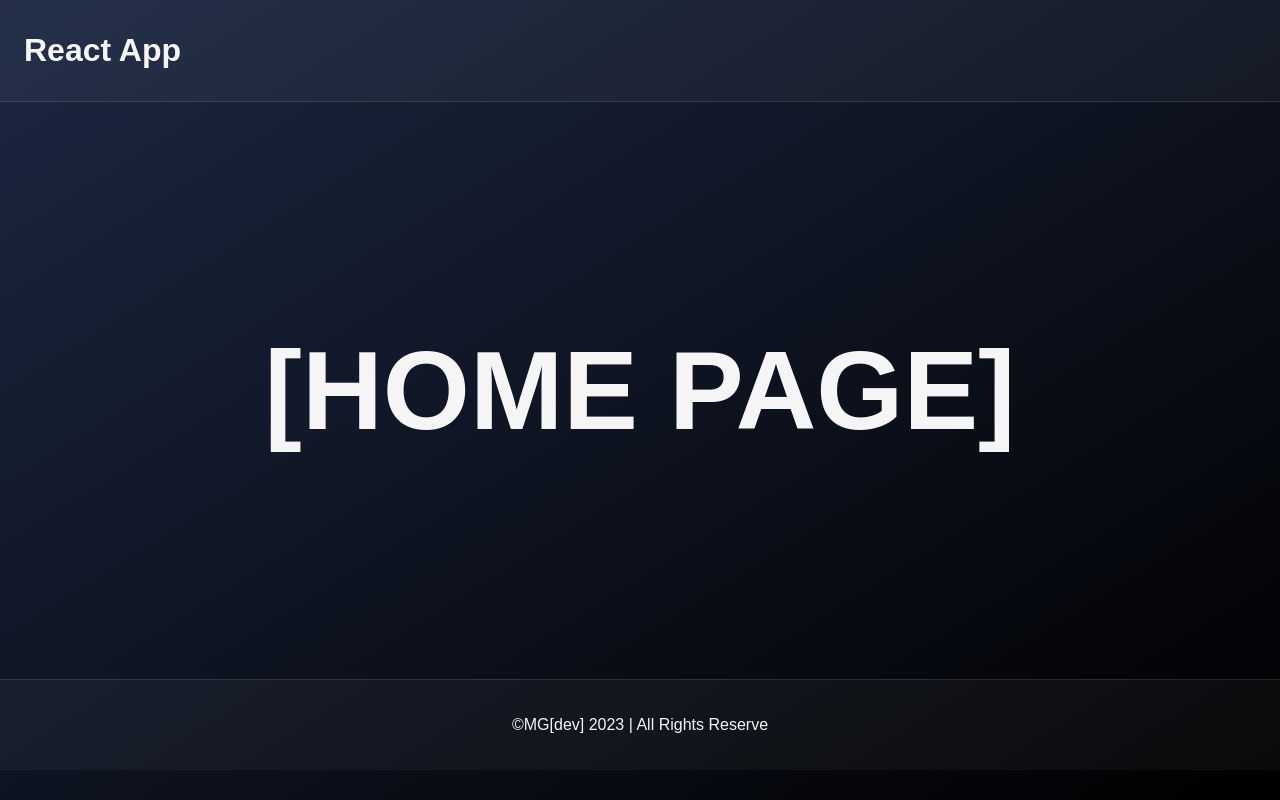
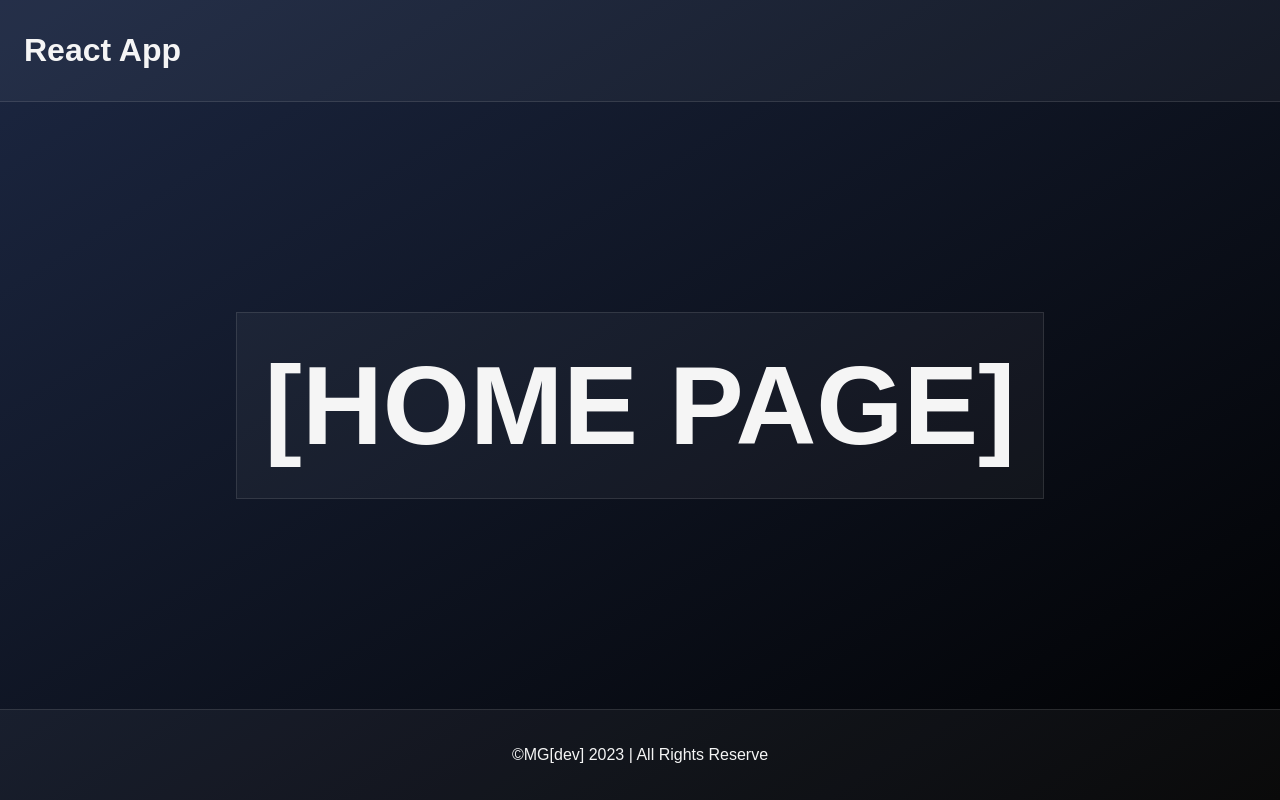
Before and after one commit to midcenturydude7/react-basic-course, a React (Vite) app: page / in a window 1280 px wide. Built offline with nearby package versions, Linux system fonts and the light colour scheme.

Commit message:
Finished basic scaffolding and set up Sass for styling

```diff
--- a/src/index.css
+++ b/css/styles.css
@@ -9,7 +9,7 @@
 body {
   font-family: "Poppins", sans-serif;
   background-image: linear-gradient(to bottom right, #1c2742, #000000);
-  height: 100vh;
+  min-height: 100vh;
 }
 
 .layout {
@@ -17,33 +17,35 @@ body {
   flex-direction: column;
   align-items: center;
   justify-content: space-between;
-  width: 100%;
+  height: 100vh;
 }
-
-.header {
+.layout .header {
   width: 100%;
   padding: 2em 1.5em;
   color: whitesmoke;
-  background: #ffffff0a;
-  border-bottom: 1px solid #c7c7c725;
+  background: rgba(255, 255, 255, 0.0392156863);
+  border-bottom: 1px solid rgba(199, 199, 199, 0.1450980392);
 }
-
-.main {
+.layout .main {
+  width: 90%;
   display: flex;
   align-items: center;
   justify-content: center;
+}
+.layout .main .main-title {
+  text-transform: uppercase;
+  color: whitesmoke;
   font-size: 7rem;
-  color: whitesmoke;
-  padding: 2em 0;
-  text-transform: uppercase;
   font-weight: 600;
+  border: 1px solid rgba(199, 199, 199, 0.1450980392);
+  padding: 0.25em;
+  background: rgba(255, 255, 255, 0.0392156863);
 }
-
-.footer {
+.layout .footer {
   width: 100%;
   padding: 2.25em 0;
   color: whitesmoke;
-  border-top: 1px solid #c7c7c725;
-  background: #ffffff0a;
+  border-top: 1px solid rgba(199, 199, 199, 0.1450980392);
+  background: rgba(255, 255, 255, 0.0392156863);
   text-align: center;
-}
+}/*# sourceMappingURL=styles.css.map */
--- a/package.json
+++ b/package.json
@@ -10,7 +10,8 @@
   },
   "dependencies": {
     "react": "^18.2.0",
-    "react-dom": "^18.2.0"
+    "react-dom": "^18.2.0",
+    "sass": "^1.59.2"
   },
   "devDependencies": {
     "@types/react": "^18.0.27",
--- a/src/components/main/Main.jsx
+++ b/src/components/main/Main.jsx
@@ -1,7 +1,11 @@
 import React from "react";
 
 function Main() {
-  return <div className="main">[home page]</div>;
+  return (
+    <div className="main">
+      <h1 className="main-title">[home page]</h1>
+    </div>
+  );
 }
 
 export default Main;
--- a/src/main.jsx
+++ b/src/main.jsx
@@ -1,7 +1,7 @@
 import React from "react";
 import ReactDOM from "react-dom/client";
 import App from "./components/app/App";
-import "./index.css";
+import "./styles.scss";
 
 ReactDOM.createRoot(document.getElementById("root")).render(
   <React.StrictMode>
--- /dev/null
+++ b/src/styles.scss
@@ -0,0 +1,55 @@
+*,
+*::after,
+*::before {
+  box-sizing: border-box;
+  margin: 0;
+  padding: 0;
+}
+
+body {
+  font-family: "Poppins", sans-serif;
+  background-image: linear-gradient(to bottom right, #1c2742, #000000);
+  min-height: 100vh;
+}
+
+.layout {
+  display: flex;
+  flex-direction: column;
+  align-items: center;
+  justify-content: space-between;
+  height: 100vh;
+
+  .header {
+    width: 100%;
+    padding: 2em 1.5em;
+    color: whitesmoke;
+    background: #ffffff0a;
+    border-bottom: 1px solid #c7c7c725;
+  }
+
+  .main {
+    width: 90%;
+    display: flex;
+    align-items: center;
+    justify-content: center;
+
+    .main-title {
+      text-transform: uppercase;
+      color: whitesmoke;
+      font-size: 7rem;
+      font-weight: 600;
+      border: 1px solid #c7c7c725;
+      padding: 0.25em;
+      background: #ffffff0a;
+    }
+  }
+
+  .footer {
+    width: 100%;
+    padding: 2.25em 0;
+    color: whitesmoke;
+    border-top: 1px solid #c7c7c725;
+    background: #ffffff0a;
+    text-align: center;
+  }
+}
```
Also changed, not shown: 2 other files (tests, documents, lock files or other folders).
